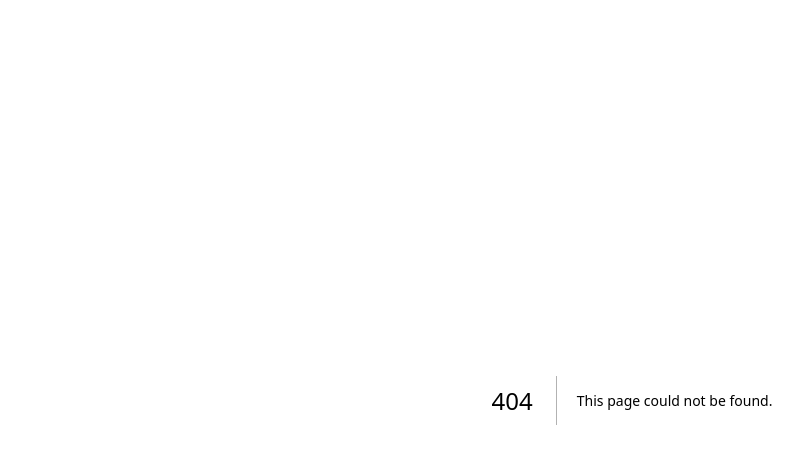
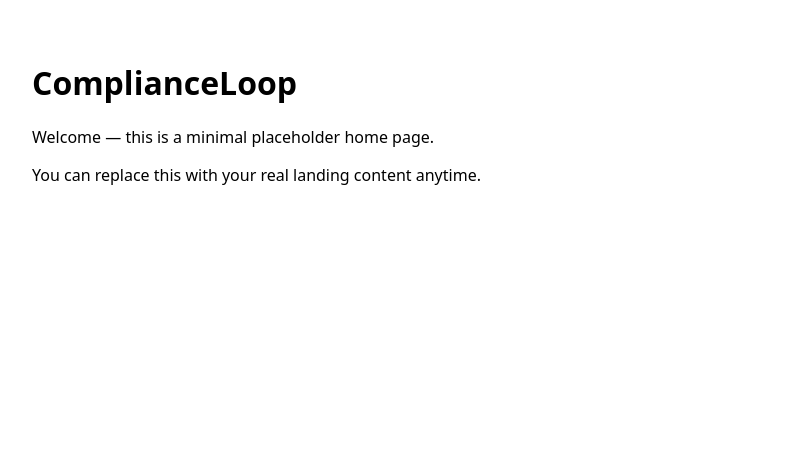
Before and after one commit to ComplianceLoop/complianceloop-site, a Next.js app: page / in a window 1280 px wide. Before the commit this address had no page. Shown: the top 464 px of the page, without its empty margins (8-811 px from the left). Built offline with nearby package versions, Linux system fonts and the light colour scheme.

Commit message:
feat: add minimal homepage at /

```diff
--- /dev/null
+++ b/pages/index.tsx
@@ -0,0 +1,10 @@
+// pages/index.tsx
+export default function Home() {
+  return (
+    <main style={{ fontFamily: 'system-ui, sans-serif', padding: '2rem' }}>
+      <h1>ComplianceLoop</h1>
+      <p>Welcome — this is a minimal placeholder home page.</p>
+      <p>You can replace this with your real landing content anytime.</p>
+    </main>
+  );
+}
```
